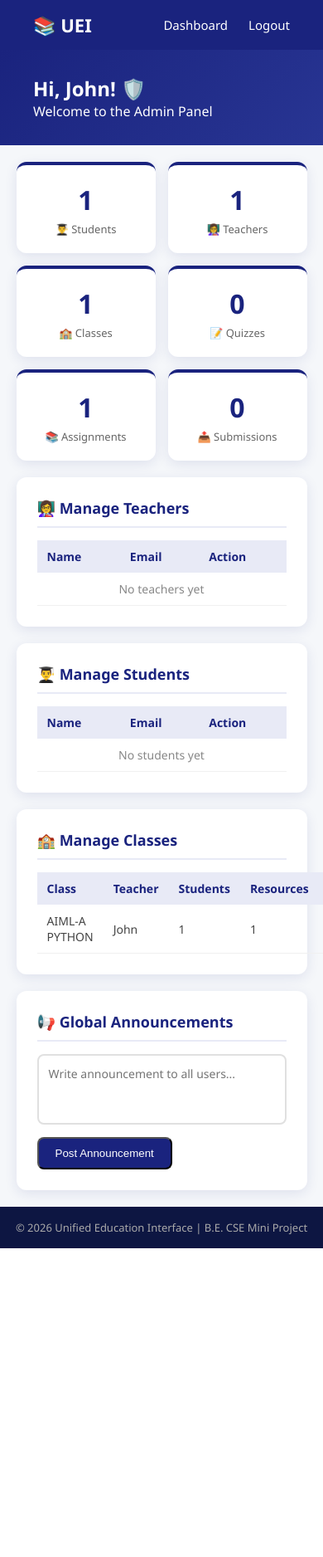
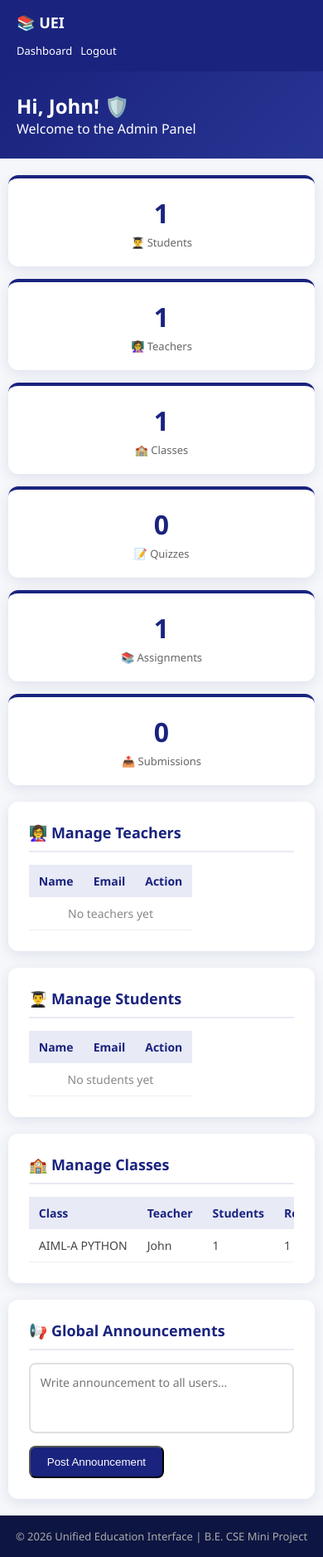
Before and after one commit to kowsalyamuthukumar/Unified-Education-Interface, a Flask app: page /admin-dashboard in a window 390 px wide; the page is wider, and only the part inside the window is pictured. Shown: that part at 83% size. Before the commit the page ends 1504 px from the top of that part, so only its background shows below. Run offline with Flask 3, Linux system fonts and the light colour scheme; a user stored in the database is signed in; data comes from the database, SQL or seed files in the repository; data that the repository does not hold is empty.

Commit message:
Improved CSS - mobile responsive

```diff
--- a/app.py
+++ b/app.py
@@ -1073,6 +1073,54 @@ def delete_class(class_id):
 
     return redirect("/admin-dashboard")
 
+
+# ================= DELETE USER (Admin) =================
+@app.route("/delete-user/<int:user_id>")
+def delete_user(user_id):
+    if session.get("role") != "admin":
+        return redirect("/login")
+    conn = sqlite3.connect("database/app.db")
+    conn.execute("DELETE FROM users WHERE id=?", (user_id,))
+    conn.commit()
+    conn.close()
+    return redirect("/admin-dashboard")
+
+
+# ================= DELETE QUIZ (Teacher) =================
+@app.route("/delete-quiz/<int:quiz_id>")
+def delete_quiz(quiz_id):
+    if session.get("role") != "teacher":
+        return redirect("/login")
+    conn = sqlite3.connect("database/app.db")
+    # get class_id before deleting so we can redirect back
+    quiz = conn.execute(
+        "SELECT class_id FROM quizzes WHERE id=?", (quiz_id,)
+    ).fetchone()
+    conn.execute("DELETE FROM quizzes WHERE id=?", (quiz_id,))
+    conn.execute("DELETE FROM quiz_questions WHERE quiz_id=?", (quiz_id,))
+    conn.commit()
+    conn.close()
+    if quiz:
+        return redirect(f"/class/{quiz[0]}")
+    return redirect("/teacher-dashboard")
+
+
+# ================= QUIZ RESULTS (Teacher) =================
+@app.route("/quiz-results/<int:quiz_id>")
+def quiz_results(quiz_id):
+    if session.get("role") != "teacher":
+        return redirect("/login")
+    conn = sqlite3.connect("database/app.db")
+    quiz = conn.execute(
+        "SELECT * FROM quizzes WHERE id=?", (quiz_id,)
+    ).fetchone()
+    results = conn.execute(
+        "SELECT * FROM quiz_results WHERE quiz_id=? ORDER BY score DESC",
+        (quiz_id,)
+    ).fetchall()
+    conn.close()
+    return render_template("quiz_results.html", quiz=quiz, results=results)
+
 if __name__ == "__main__":
     init_db()
     app.run(debug=True)
--- a/static/css/style.css
+++ b/static/css/style.css
@@ -106,12 +106,12 @@ body {
 .feature-card h3 {
     color: #1a237e;
     font-size: 21px;
-    margin-bottom: 40px;
+    margin-bottom: 8px;
 }
 
 .feature-card p {
     color: #666;
-    font-size: 20px;
+    font-size: 14px;
 }
 
 .footer {
@@ -189,6 +189,7 @@ body {
     font-size: 15px;
     font-weight: 600;
     cursor: pointer;
+    transition: background 0.2s;
 }
 
 .auth-card button:hover {
@@ -242,6 +243,11 @@ body {
     padding: 10px 20px;
     border-radius: 8px;
     text-decoration: none;
+    transition: background 0.2s;
+}
+
+.btn-getstarted:hover {
+    background: #283593;
 }
 
 .stats-row {
@@ -402,6 +408,7 @@ body {
     text-decoration: none;
     font-size: 12px;
     font-weight: 600;
+    transition: background 0.2s;
 }
 
 .admin-btn-delete:hover {
@@ -722,3 +729,121 @@ body {
 .class-checkbox input {
     width: auto;
 }
+
+/* =========================================
+   MOBILE RESPONSIVE
+   ========================================= */
+
+/* Tablets and small laptops */
+@media (max-width: 768px) {
+
+    .navbar {
+        flex-direction: column;
+        align-items: flex-start;
+        padding: 15px 20px;
+        gap: 10px;
+    }
+
+    .nav-links {
+        flex-wrap: wrap;
+        gap: 12px;
+        width: 100%;
+    }
+
+    .hero {
+        padding: 40px 20px;
+    }
+
+    .hero-left h1 {
+        font-size: 30px;
+    }
+
+    .welcome-section {
+        padding: 25px 20px;
+    }
+
+    .dashboard-content {
+        padding: 20px;
+    }
+
+    .stats-row {
+        flex-direction: column;
+    }
+
+    .admin-section,
+    .class-wrap,
+    .dashboard-container {
+        width: 95%;
+    }
+
+    .admin-stats {
+        flex-direction: column;
+    }
+
+    .planner-card,
+    .planner-result-card {
+        padding: 25px 20px;
+    }
+
+    /* Make tables scrollable instead of squeezing on screen */
+    .dashboard-table,
+    .admin-table,
+    .planner-table {
+        display: block;
+        overflow-x: auto;
+        white-space: nowrap;
+    }
+}
+
+/* Phones */
+@media (max-width: 480px) {
+
+    .nav-brand {
+        font-size: 18px;
+    }
+
+    .nav-links {
+        gap: 10px;
+    }
+
+    .nav-links a {
+        font-size: 13px;
+    }
+
+    .hero-left h1 {
+        font-size: 24px;
+    }
+
+    .tagline {
+        font-size: 15px;
+    }
+
+    .feature-card h3 {
+        font-size: 18px;
+        margin-bottom: 10px;
+    }
+
+    .feature-card p {
+        font-size: 14px;
+    }
+
+    .auth-card {
+        padding: 25px 20px;
+    }
+
+    .planner-card {
+        padding: 25px 15px;
+    }
+
+    .planner-result-header {
+        flex-direction: column;
+        align-items: flex-start;
+        gap: 8px;
+    }
+
+    .class-item {
+        flex-direction: column;
+        align-items: flex-start;
+        gap: 6px;
+    }
+}
```
